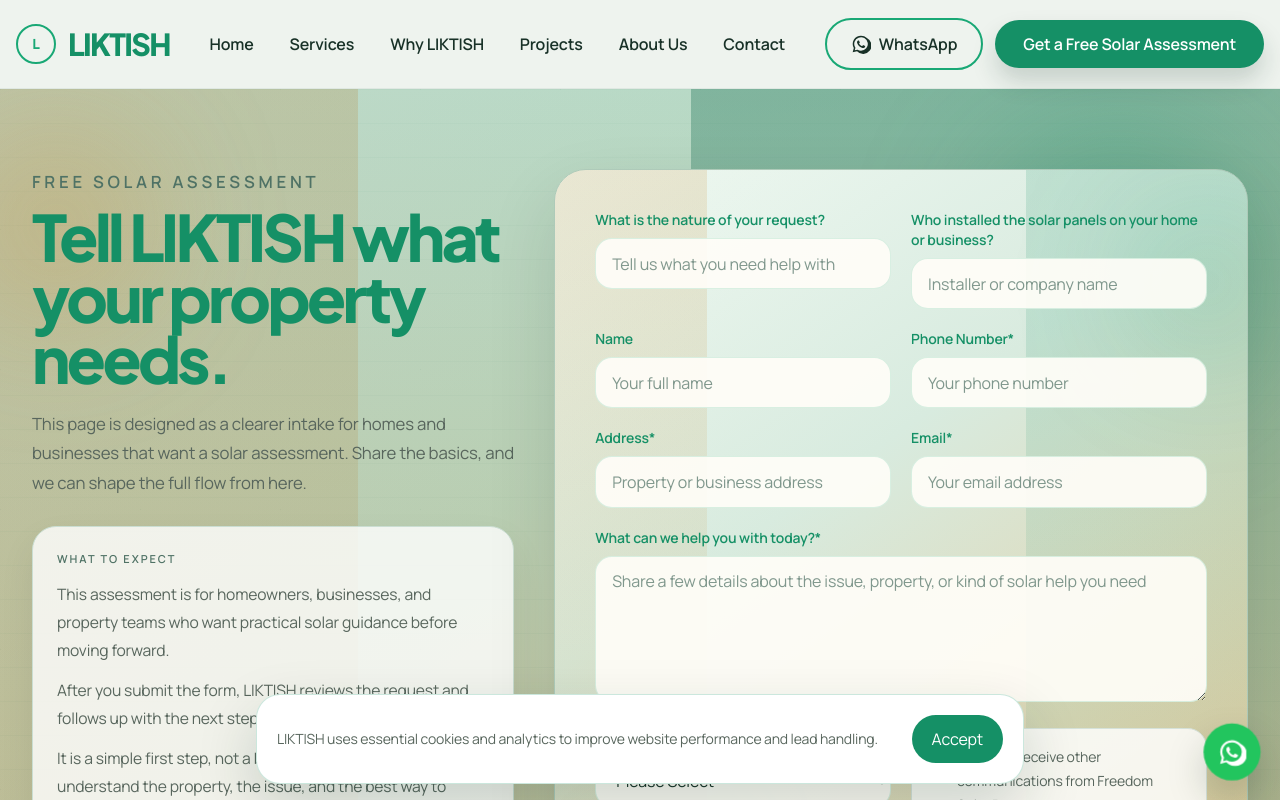
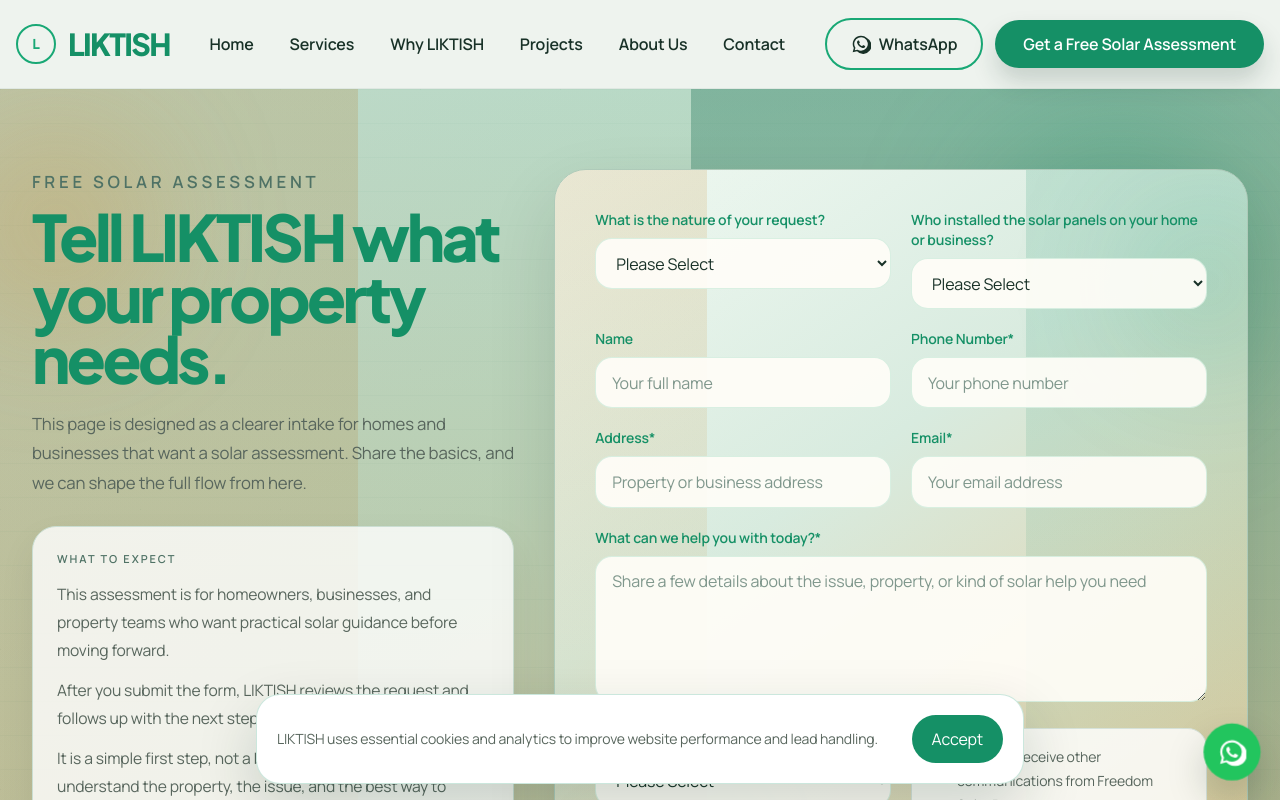
Before and after one commit to Mikedwin/LIKTISH-WEBSITE-, a Next.js app: page /solar-assessment in a window 1280 px wide. Shown: the top 800 px of the page. Built offline with nearby package versions, Linux system fonts and the light colour scheme.

Commit message:
Use select fields on solar assessment form

```diff
--- a/src/app/(marketing)/solar-assessment/page.tsx
+++ b/src/app/(marketing)/solar-assessment/page.tsx
@@ -84,22 +84,28 @@
                 <span className="mb-2 block text-sm font-semibold text-brand">
                   What is the nature of your request?
                 </span>
-                <input
-                  type="text"
-                  className="field-shell"
-                  placeholder="Tell us what you need help with"
-                />
+                <select className="field-shell">
+                  <option>Please Select</option>
+                  <option>New solar installation</option>
+                  <option>Assessment for an existing system</option>
+                  <option>Maintenance or repairs</option>
+                  <option>Battery backup or upgrade</option>
+                  <option>Commercial or business enquiry</option>
+                </select>
               </label>
 
               <label className="block">
                 <span className="mb-2 block text-sm font-semibold text-brand">
                   Who installed the solar panels on your home or business?
                 </span>
-                <input
-                  type="text"
-                  className="field-shell"
-                  placeholder="Installer or company name"
-                />
+                <select className="field-shell">
+                  <option>Please Select</option>
+                  <option>LIKTISH Engineering</option>
+                  <option>Another solar company</option>
+                  <option>Independent installer</option>
+                  <option>Not installed yet</option>
+                  <option>Not sure</option>
+                </select>
               </label>
             </div>
 
```
